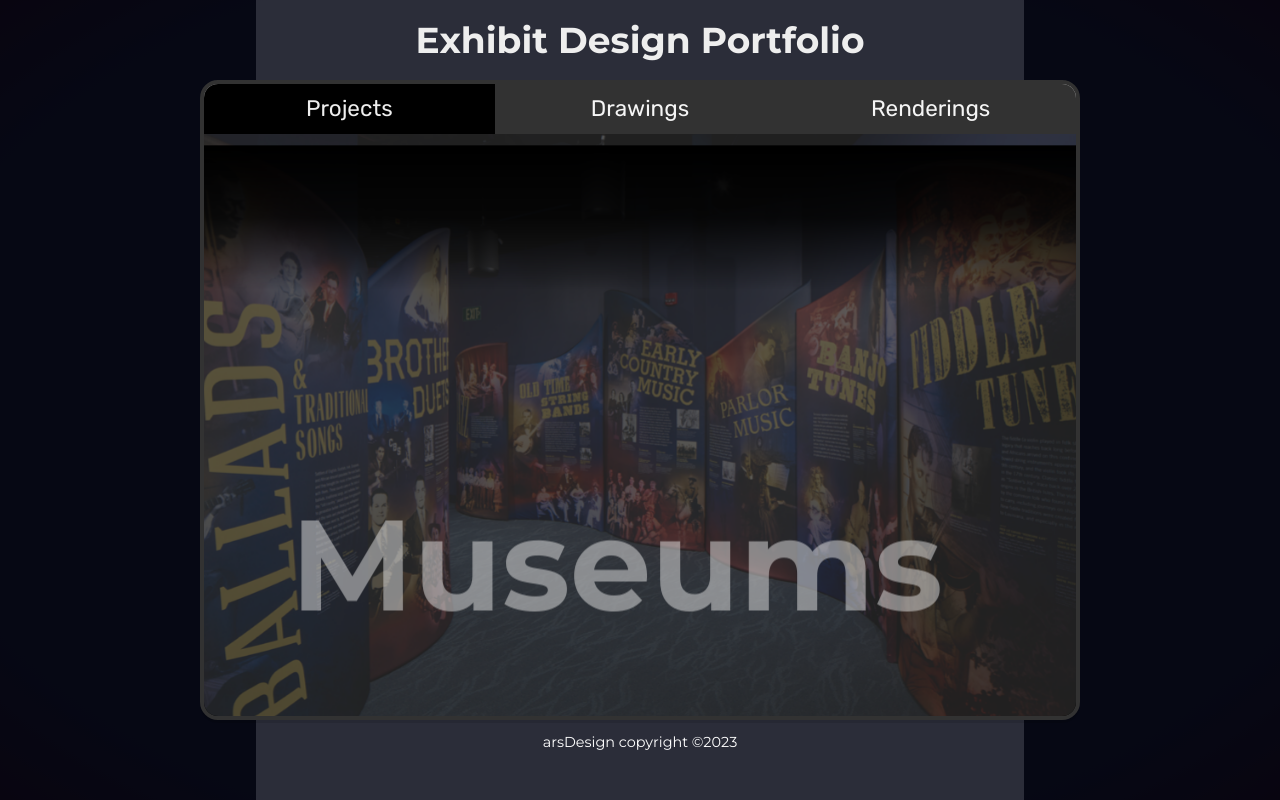
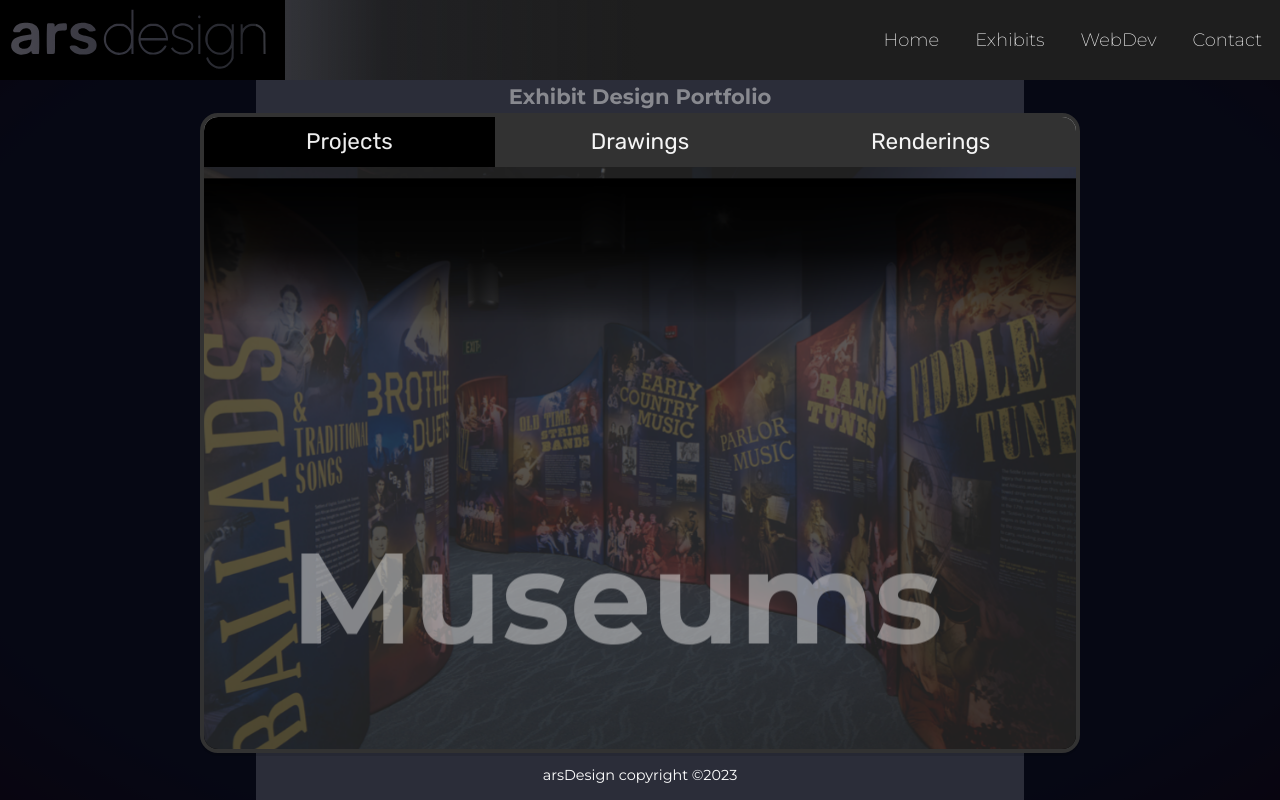
Before and after one commit to alsolecki/exhibitportfolio, a React (Vite) app: page / in a window 1280 px wide. Built offline with nearby package versions, Linux system fonts and the light colour scheme.

Commit message:
new navbar

```diff
--- a/src/App.css
+++ b/src/App.css
@@ -320,7 +320,7 @@ footer a {
 
 }
 
-@media (min-width: 920px) {
+@media (min-width: 420px) {
 
   header ul {
     display: grid;
--- a/src/App.jsx
+++ b/src/App.jsx
@@ -6,16 +6,19 @@ import CourseInfo from './CourseInfo';
 import Header from './Header.jsx';
 import Beyond from './Beyond.jsx';
 import Footer from './footer.jsx'
+import SiteNavBar from './navBar/SiteNavBar.jsx'
 
 function App() {
 
   return (
     <>
+      <SiteNavBar logoHeight="'88px'" />
+
       <div className="bg">
         <div className="v-stripe"></div>
       </div>
-      <div className="title">
-        <h1>Exhibit Design Portfolio</h1>
+      <div className="title" style={{ marginTop: '84px', marginBottom: '4px', color: 'rgba(230, 230, 230, 0.5)'}}>
+        <h3>Exhibit Design Portfolio</h3>
       </div>
 
       <div className="container">
--- /dev/null
+++ b/src/navBar/DropdownDev.jsx
@@ -0,0 +1,20 @@
+import React from 'react'
+import { Link } from 'react-router-dom'
+
+const DropdownDev = ( {devSubMenuOpen, setDevSubMenuOpen}) => {
+    return (
+        <div className="dropdown">
+            <ul
+                className={devSubMenuOpen ? "webdev-submenu" : "webdev-submenu closed"}
+                onClick={() => setDevSubMenuOpen(!devSubMenuOpen)}
+            >
+                <li><Link to="https://exhibitgallery.netlify.app">Exhibits Gallery</Link></li>
+                <li><Link to="https://wanna-watch.netlify.app">WannaWatch</Link></li>
+                <li><a href="https://learn-japanese-at-blair.netlify.app/" target="_blank" rel="noopener noreferrer">JPL</a></li>
+                <li><Link to="https://rubberduckieouterspace.netlify.app">RubberDuckie</Link></li>
+            </ul>
+        </div>
+    )
+}
+
+export default DropdownDev
--- /dev/null
+++ b/src/navBar/SiteNavBar.css
@@ -0,0 +1,160 @@
+nav {
+    font-family: 'Montserrat', sans-serif;
+    font-weight: 200;
+    display: flex;
+    justify-content: space-between;
+    align-items: center;
+    /* background-color: rgba(30, 30, 30, 1); */
+    background: linear-gradient(90deg, rgba(230, 230, 230, 0.3), rgba(230, 230, 230, 0.2), 20%,rgba(30, 30, 30, 0.8), 40%,rgba(30, 30, 30, 1), 60%, rgba(30, 30, 30, 1));
+    position: fixed;
+    width: 100%;
+    top: 0;
+    left: 0;
+    z-index: 2;
+    height: 80px;
+}
+
+nav ul {
+    display: flex;
+    justify-content: flex-end;
+}
+
+nav ul.open {
+    display: flex;
+    background-color:#1e1e1e;
+    padding-left: 0;
+    margin-top: -2rem;
+}
+
+nav ul.unopen {
+    margin-bottom: 0px;
+    margin-top: 0px;
+    padding-top: 0px;
+}
+
+nav ul li {
+    list-style-type: none;
+    display: flex;
+    align-items: center;
+    height: 80px;
+}
+
+nav ul li a {
+    display: block;
+    text-decoration: none;
+    color: whitesmoke;
+    padding:  0 0.5rem 0;
+    margin: 0 0.5rem;
+    border-radius: 0.5rem;
+}
+
+nav ul li a:hover {
+    color: rgb(203, 221, 62)
+}
+
+nav .menu {
+    display: none;
+    position: absolute;
+    top: 0.75rem;
+    right: 0.5rem;
+    flex-direction: column;
+    justify-content: space-between;
+    width: 2rem;
+    height: 1.75rem;
+    cursor: pointer;
+}
+
+nav .menu span {
+    height: 0.3rem;
+    width: 100%;
+    background-color: white;
+    border-radius: 0.15rem;
+    margin-right: 10px;
+}
+
+.home {
+    margin-left: 10px;
+    height: 80px;
+    display: flex;
+    flex-direction: column;
+    justify-content: center;
+}
+
+.home a {
+    text-decoration: none;
+}
+
+.home svg {
+    color: whitesmoke;
+    width: 22px;
+    height: 22px
+}
+
+.home svg:hover {
+    color: rgb(203, 221, 62);
+}
+
+/**
+* Submenu
+**/
+
+.webdev-submenu {
+    /* border: red 2px solid; */
+    background-color:rgba(50, 50, 50, 1);
+    height: fit-content;
+    width: 10rem;
+    position: absolute;
+    top: 80px;
+    display: flex;
+    flex-direction: column;
+    align-items: flex-start;
+    list-style: none;
+    text-align: start;
+    padding: 0;
+}
+
+.webdev-submenu li {
+    cursor: pointer;
+    height: 50px;
+}
+
+.webdev-submenu li a:hover {
+    color: rgb(203, 221, 62);
+}
+
+.webdev-submenu.closed {
+    display: none;
+}
+
+
+@media (max-width: 740px) {
+    nav .menu {
+        display: flex;
+        margin-top: 15px;
+        margin-right: 10px;
+    }
+    nav {
+        flex-direction: column;
+        align-items: start;
+    }
+    nav ul {
+        display: none;
+        flex-direction: column;
+        width: 100%;
+        margin-bottom: 0.25rem;
+    }
+    nav ul li {
+        padding-left: 0.25rem;
+        width: 100%;
+        text-align: center;
+    }
+    nav ul li a {
+        margin: 0.2rem 0.5rem;
+    }
+
+    .webdev-submenu {
+        margin-left: 30vw;
+    }
+
+
+}
--- /dev/null
+++ b/src/navBar/SiteNavBar.jsx
@@ -0,0 +1,61 @@
+import React, { useState, useEffect, useRef } from 'react'
+import { Link } from 'react-router-dom'
+import './SiteNavBar.css'
+import DropdownDev from './DropdownDev.jsx'
+import arslogo from './arsdesign-logo1.svg'
+
+const SiteNavBar = () => {
+    const [menuOpen, setMenuOpen] = useState(false);
+    const [devSubMenuOpen, setDevSubMenuOpen] = useState(false);
+    let menuRef = useRef();
+
+    useEffect(() => {
+        let handler = (e) => {
+            if (!menuRef.current.contains(e.target)) {
+                setMenuOpen(false);
+            }
+        };
+        document.addEventListener("mousedown", handler)
+        return () => {
+            document.removeEventListener("mousedown", handler)
+        }
+    });
+
+
+    return (
+        <nav ref={menuRef}>
+            <div className="home">
+                <a href="https://alsolecki.com/">
+                    <img src={arslogo} alt="ars design logo" style={{height: '84px', marginLeft: '-0.75rem'}}/>
+                </a>
+            </div>
+            <div className="menu" onClick={() => { setMenuOpen(!menuOpen) }}>
+                <span></span>
+                <span></span>
+                <span></span>
+            </div>
+
+            <ul className={menuOpen ? "open" : "unopen"} >
+
+                <li><Link to="https://alsolecki.com/">Home</Link></li>
+
+                <li><Link to="https://solecki-exhibit-portfolio.netlify.app/">Exhibits</Link></li>
+
+                <li
+                    onMouseEnter={() => setDevSubMenuOpen(true)}
+                    onMouseLeave={() => setDevSubMenuOpen(false)}
+                >
+                     {devSubMenuOpen && <DropdownDev devSubMenuOpen="devSubMenuOpen" setDevSubMenuOpen="setDevSubMenuOpen" />}
+                    <a href="/">
+                        WebDev
+                    </a>
+                </li>
+                <li>
+                    <a href="#contact">Contact</a>
+                </li>
+            </ul>
+        </nav>
+    )
+}
+
+export default SiteNavBar;
```
Also changed, not shown: src/navBar/arsdesign-logo1.svg (added).
